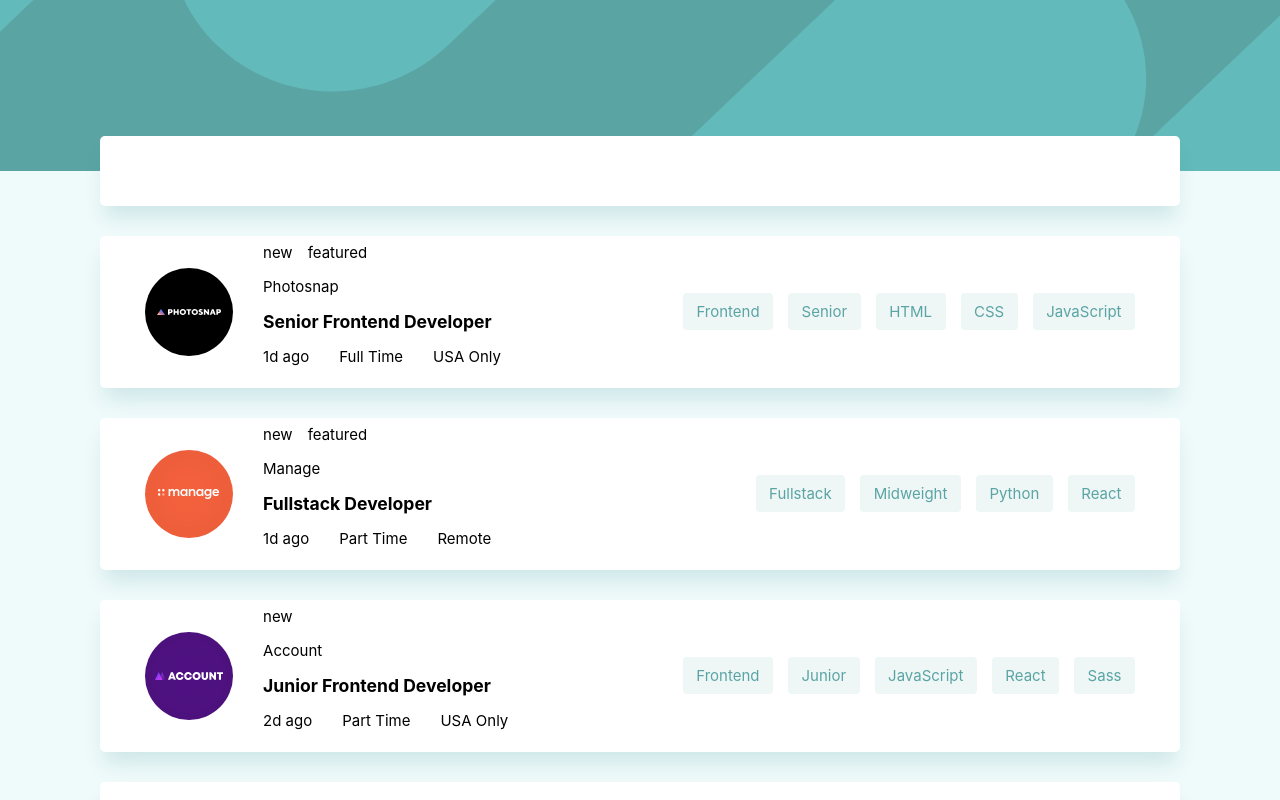
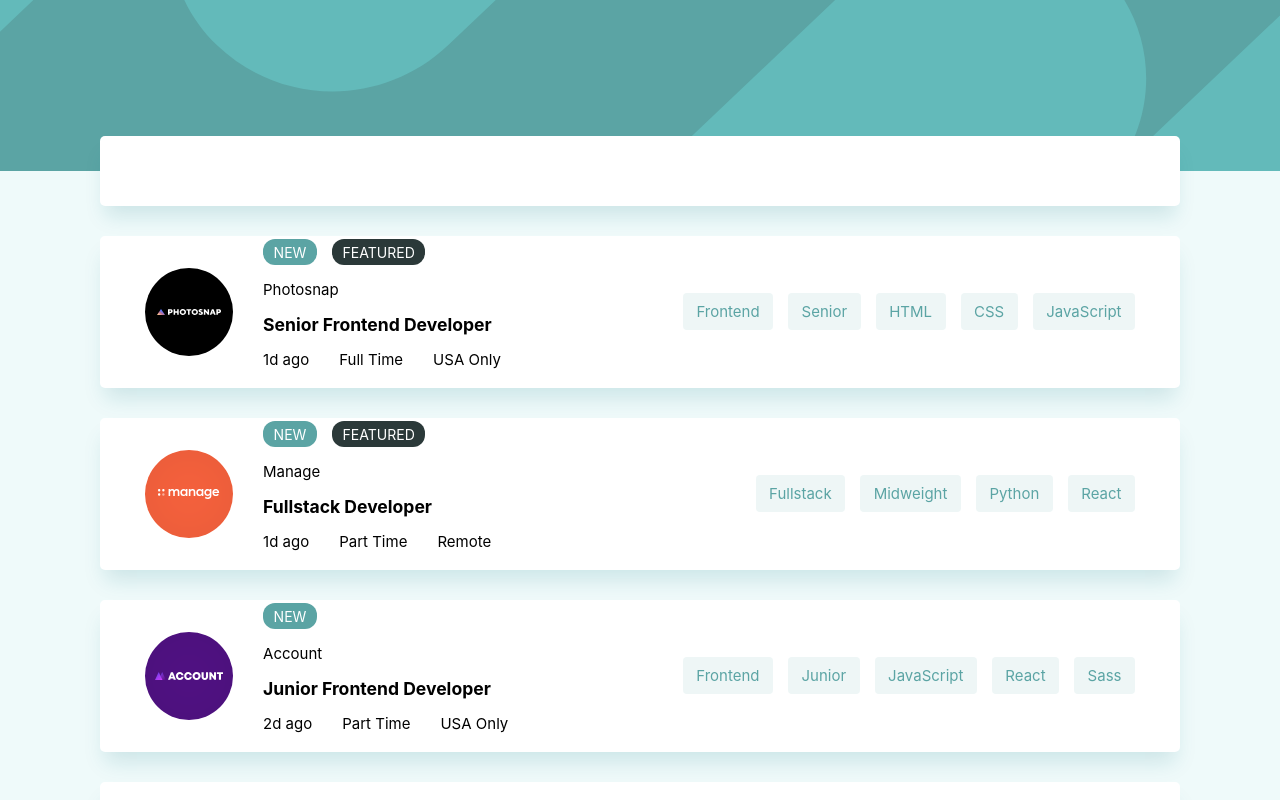
Before and after one commit to rojasmart/job-listings-with-filtering, a React (Create React App) app: page / in a window 1280 px wide. Shown: the top 800 px of the page. Built offline with nearby package versions, Linux system fonts and the light colour scheme.

Commit message:
added data to chips job info

```diff
--- a/src/components/JobCard.js
+++ b/src/components/JobCard.js
@@ -6,8 +6,8 @@ const JobCard = ({ item, handleClick }) => {
       <img src={item.logo} alt="job-avatar" />
       <div className="job-info">
         <div className="job-info-chips">
-          <span className="new">{item.new && "new"}</span>
-          <span className="featured">{item.featured && "featured"}</span>
+          {item.new && <span className="new">new</span>}
+          {item.featured && <span className="featured">featured</span>}
         </div>
         <p>{item.company}</p>
         <h3>{item.position}</h3>
--- a/src/index.css
+++ b/src/index.css
@@ -104,6 +104,22 @@ header img {
 .job-info-chips {
   display: flex;
   gap: 1rem;
+  text-transform: uppercase;
+  color: white;
+  font-size: 0.938rem;
+}
+
+.job-info-chips span {
+  border-radius: 12px;
+  padding: 0.3rem 0.7rem;
+}
+
+.new {
+  background-color: var(--green);
+}
+
+.featured {
+  background-color: #2b3939;
 }
 
 .job-categories {
```
